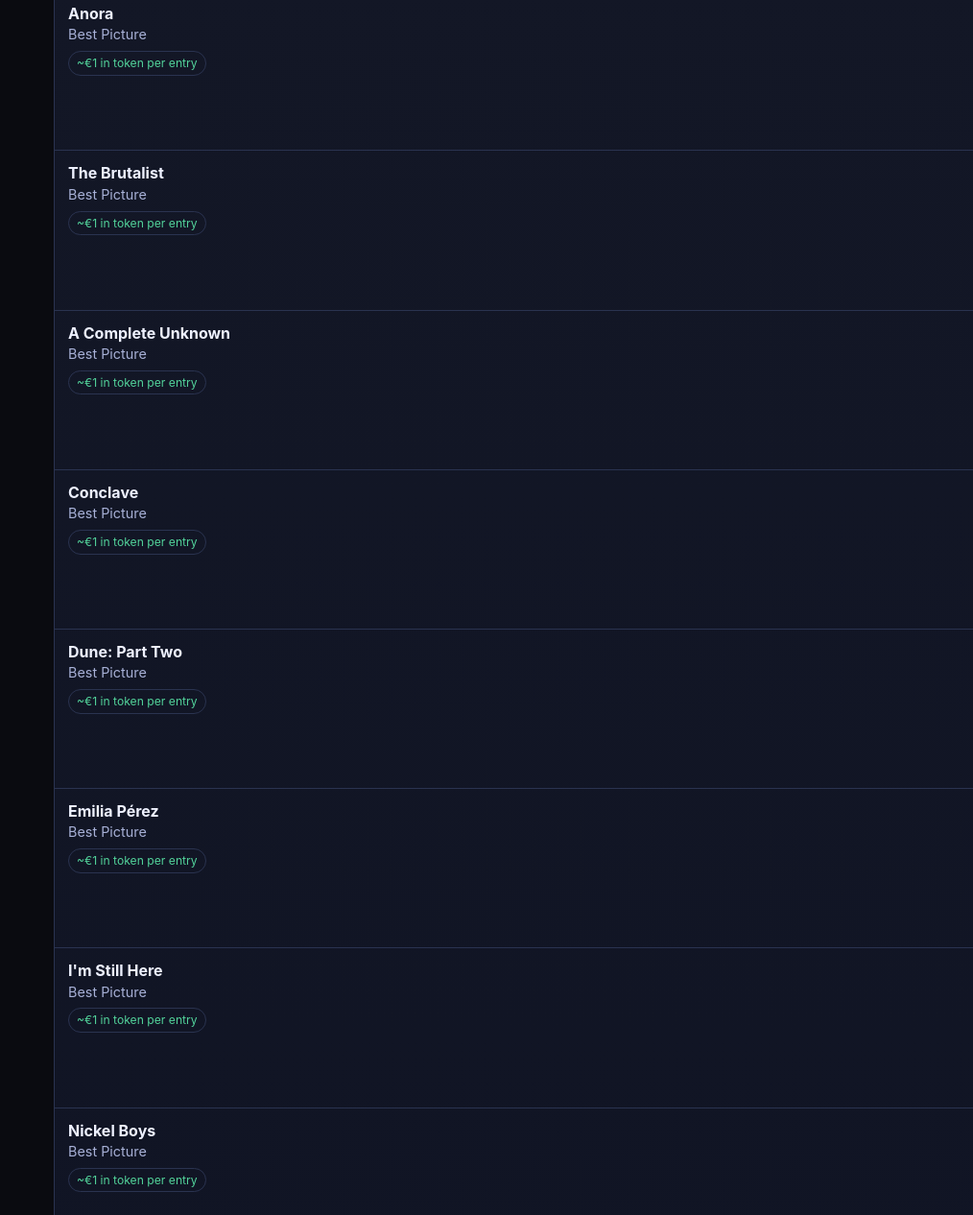
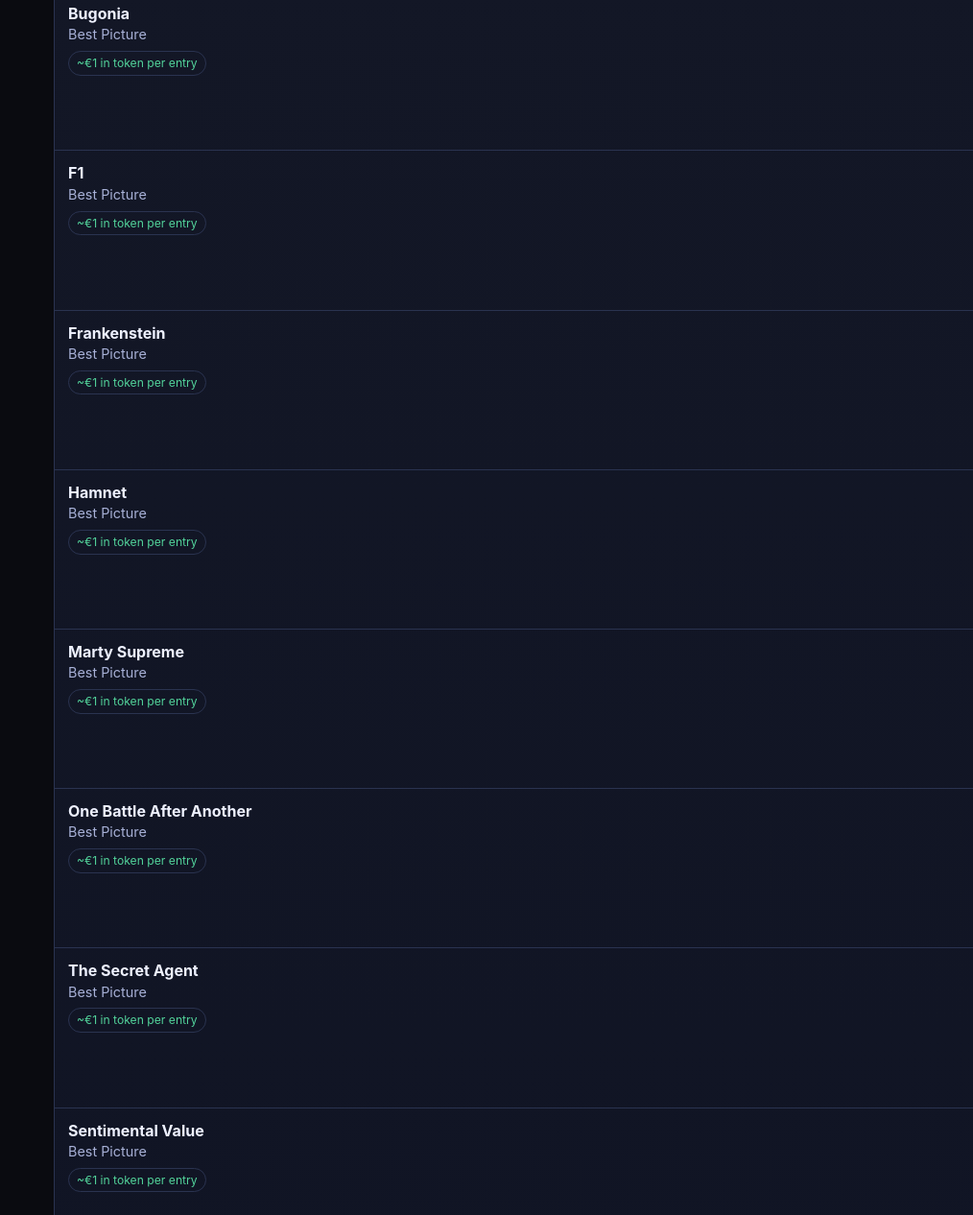
Before and after one commit to tinyaiapp-ui/tinyaiapp, a plain HTML site: page Oscar/index.html in a window 1280 px wide. Shown: the part 835-2101 px from the top of the page at 96% size, 0-1014 px from the left. Drawn offline with Linux system fonts and the light colour scheme; no server answers.

Commit message:
Update Oscar page to 2026 nominees and memo tags

```diff
--- a/Oscar/index.html
+++ b/Oscar/index.html
@@ -3,7 +3,7 @@
 <head>
   <meta charset="UTF-8" />
   <meta name="viewport" content="width=device-width, initial-scale=1.0" />
-  <title>Oscar Picks • 2025 (97th Academy Awards)</title>
+  <title>Oscar Picks • 2026 (98th Academy Awards)</title>
   <style>
     :root{
       --bg:#0a0b10;
@@ -47,7 +47,7 @@
 <body>
   <div class="wrap">
     <section class="hero">
-      <h1>🎬 Oscar Picks 2025</h1>
+      <h1>🎬 Oscar Picks 2026</h1>
       <p class="sub">Pick a category + nominee and send approximately <strong>€1 worth</strong> of the token per entry.</p>
       <div style="margin-top:14px;display:flex;justify-content:center;">
         <img src="./assets/oscar-banner.png" alt="Oscar visual" style="max-width:100%;width:min(640px,100%);border-radius:14px;border:1px solid var(--line);box-shadow:0 8px 30px rgba(0,0,0,.35);" />
@@ -63,7 +63,7 @@
 
     <div id="app" class="grid"></div>
 
-    <p class="footer">Data set: 97th Academy Awards (2025).</p>
+    <p class="footer">Data set: 98th Academy Awards (2026).</p>
   </div>
 
   <script>
@@ -72,29 +72,30 @@
     const TOKEN_MINT = '7dMm1kkytxMqZZHMk4pzUT3GqsrkFJEoz2w9uYH4pump';
 
     const categories = [
-      {name:'Best Picture', nominees:['Anora','The Brutalist','A Complete Unknown','Conclave','Dune: Part Two','Emilia Pérez','I\'m Still Here','Nickel Boys','The Substance','Wicked']},
-      {name:'Best Director', nominees:['Sean Baker — Anora','Brady Corbet — The Brutalist','James Mangold — A Complete Unknown','Jacques Audiard — Emilia Pérez','Coralie Fargeat — The Substance']},
-      {name:'Best Actor', nominees:['Adrien Brody — The Brutalist','Timothée Chalamet — A Complete Unknown','Colman Domingo — Sing Sing','Ralph Fiennes — Conclave','Sebastian Stan — The Apprentice']},
-      {name:'Best Actress', nominees:['Mikey Madison — Anora','Cynthia Erivo — Wicked','Karla Sofía Gascón — Emilia Pérez','Demi Moore — The Substance','Fernanda Torres — I\'m Still Here']},
-      {name:'Best Supporting Actor', nominees:['Kieran Culkin — A Real Pain','Yura Borisov — Anora','Edward Norton — A Complete Unknown','Guy Pearce — The Brutalist','Jeremy Strong — The Apprentice']},
-      {name:'Best Supporting Actress', nominees:['Zoe Saldaña — Emilia Pérez','Monica Barbaro — A Complete Unknown','Ariana Grande — Wicked','Felicity Jones — The Brutalist','Isabella Rossellini — Conclave']},
-      {name:'Best Original Screenplay', nominees:['Anora','The Brutalist','A Real Pain','September 5','The Substance']},
-      {name:'Best Adapted Screenplay', nominees:['Conclave','A Complete Unknown','Emilia Pérez','Nickel Boys','Sing Sing']},
-      {name:'Best Animated Feature', nominees:['Flow','Inside Out 2','Memoir of a Snail','Wallace & Gromit: Vengeance Most Fowl','The Wild Robot']},
-      {name:'Best International Feature Film', nominees:['I\'m Still Here (Brazil)','Emilia Pérez (France)','Flow (Latvia)','The Girl with the Needle (Denmark)','The Seed of the Sacred Fig (Germany)']},
-      {name:'Best Documentary Feature', nominees:['No Other Land','Black Box Diaries','Porcelain War','Soundtrack to a Coup d\'Etat','Sugarcane']},
-      {name:'Best Documentary Short', nominees:['The Only Girl in the Orchestra','Death by Numbers','I Am Ready, Warden','Incident','Instruments of a Beating Heart']},
-      {name:'Best Live Action Short', nominees:['I\'m Not a Robot','A Lien','Anuja','The Last Ranger','The Man Who Could Not Remain Silent']},
-      {name:'Best Animated Short', nominees:['In the Shadow of the Cypress','Beautiful Men','Magic Candies','Wander to Wonder','Yuck!']},
-      {name:'Best Original Score', nominees:['The Brutalist','Conclave','Emilia Pérez','Wicked','The Wild Robot']},
-      {name:'Best Original Song', nominees:['El Mal — Emilia Pérez','The Journey — The Six Triple Eight','Like a Bird — Sing Sing','Mi camino — Emilia Pérez','Never Too Late — Elton John: Never Too Late']},
-      {name:'Best Sound', nominees:['Dune: Part Two','A Complete Unknown','Emilia Pérez','Wicked','The Wild Robot']},
-      {name:'Best Production Design', nominees:['Wicked','The Brutalist','Conclave','Dune: Part Two','Nosferatu']},
-      {name:'Best Cinematography', nominees:['The Brutalist','Dune: Part Two','Emilia Pérez','Maria','Nosferatu']},
-      {name:'Best Makeup and Hairstyling', nominees:['The Substance','A Different Man','Emilia Pérez','Nosferatu','Wicked']},
-      {name:'Best Costume Design', nominees:['Wicked','A Complete Unknown','Conclave','Gladiator II','Nosferatu']},
-      {name:'Best Film Editing', nominees:['Anora','The Brutalist','Conclave','Emilia Pérez','Wicked']},
-      {name:'Best Visual Effects', nominees:['Dune: Part Two','Alien: Romulus','Better Man','Kingdom of the Planet of the Apes','Wicked']}
+      {name:'Best Picture', nominees:['Bugonia','F1','Frankenstein','Hamnet','Marty Supreme','One Battle After Another','The Secret Agent','Sentimental Value','Sinners','Train Dreams']},
+      {name:'Best Director', nominees:['Chloé Zhao — Hamnet','Josh Safdie — Marty Supreme','Paul Thomas Anderson — One Battle After Another','Joachim Trier — Sentimental Value','Ryan Coogler — Sinners']},
+      {name:'Best Actor', nominees:['Timothée Chalamet — Marty Supreme','Leonardo DiCaprio — One Battle After Another','Ethan Hawke — Blue Moon','Michael B. Jordan — Sinners','Wagner Moura — The Secret Agent']},
+      {name:'Best Actress', nominees:['Jessie Buckley — Hamnet','Rose Byrne — If I Had Legs I\'d Kick You','Kate Hudson — Song Sung Blue','Renate Reinsve — Sentimental Value','Emma Stone — Bugonia']},
+      {name:'Best Supporting Actor', nominees:['Benicio del Toro — One Battle After Another','Jacob Elordi — Frankenstein','Delroy Lindo — Sinners','Sean Penn — One Battle After Another','Stellan Skarsgård — Sentimental Value']},
+      {name:'Best Supporting Actress', nominees:['Amy Madigan — Weapons','Elle Fanning — Sentimental Value','Inga Ibsdotter Lilleaas — Sentimental Value','Wunmi Mosaku — Sinners','Teyana Taylor — One Battle After Another']},
+      {name:'Best Original Screenplay', nominees:['Blue Moon','It Was Just an Accident','Marty Supreme','Sentimental Value','Sinners']},
+      {name:'Best Adapted Screenplay', nominees:['Bugonia','Frankenstein','Hamnet','One Battle After Another','Train Dreams']},
+      {name:'Best Animated Feature', nominees:['Arco','Elio','KPop Demon Hunters','Little Amélie or the Character of Rain','Zootopia 2']},
+      {name:'Best International Feature Film', nominees:['It Was Just an Accident (France)','The Secret Agent (Brazil)','Sentimental Value (Norway)','Sirāt (Spain)','The Voice of Hind Rajab (Tunisia)']},
+      {name:'Best Documentary Feature', nominees:['The Alabama Solution','Come See Me in the Good Light','Cutting Through Rocks','Mr Nobody Against Putin','The Perfect Neighbor']},
+      {name:'Best Documentary Short', nominees:['All the Empty Rooms','Armed Only with a Camera: The Life and Death of Brent Renaud','Children No More: "Were and Are Gone"','The Devil Is Busy','Perfectly a Strangeness']},
+      {name:'Best Live Action Short', nominees:['Butcher\'s Stain','A Friend of Dorothy','Jane Austen\'s Period Drama','The Singers','Two People Exchanging Saliva']},
+      {name:'Best Animated Short', nominees:['Butterfly','Forevergreen','The Girl Who Cried Pearls','Retirement Plan','The Three Sisters']},
+      {name:'Best Original Score', nominees:['Bugonia','Frankenstein','Hamnet','One Battle After Another','Sinners']},
+      {name:'Best Original Song', nominees:['Dear Me — Diane Warren: Relentless','Golden — KPop Demon Hunters','I Lied to You — Sinners','Sweet Dreams of Joy — Viva Verdi!','Train Dreams — Train Dreams']},
+      {name:'Best Sound', nominees:['F1','Frankenstein','One Battle After Another','Sinners','Sirāt']},
+      {name:'Best Casting', nominees:['Hamnet','Marty Supreme','One Battle After Another','The Secret Agent','Sinners']},
+      {name:'Best Production Design', nominees:['Frankenstein','Hamnet','Marty Supreme','One Battle After Another','Sinners']},
+      {name:'Best Cinematography', nominees:['Frankenstein','Marty Supreme','One Battle After Another','Sinners','Train Dreams']},
+      {name:'Best Makeup and Hairstyling', nominees:['Frankenstein','Kokuho','Sinners','The Smashing Machine','The Ugly Stepsister']},
+      {name:'Best Costume Design', nominees:['Avatar: Fire and Ash','Frankenstein','Hamnet','Marty Supreme','Sinners']},
+      {name:'Best Film Editing', nominees:['F1','Marty Supreme','One Battle After Another','Sentimental Value','Sinners']},
+      {name:'Best Visual Effects', nominees:['Avatar: Fire and Ash','F1','Jurassic World Rebirth','The Lost Bus','Sinners']}
     ];
 
     const app = document.getElementById('app');
@@ -108,7 +109,7 @@
     }
 
     function memoFor(category, nominee){
-      return `OSCAR_2025|${slug(category)}|${slug(nominee)}`;
+      return `OSCAR_2026|${slug(category)}|${slug(nominee)}`;
     }
 
     function formatTokenAmount(v){
@@ -149,7 +150,7 @@
       const url = new URL(`solana:${recipient}`);
       url.searchParams.set('amount', String(Number(tokenAmount.toFixed(6))));
       if(mint) url.searchParams.set('spl-token', mint);
-      url.searchParams.set('label', 'Oscar Pick 2025');
+      url.searchParams.set('label', 'Oscar Pick 2026');
       url.searchParams.set('message', `${category} → ${nominee} (~€1)`);
       url.searchParams.set('memo', memo);
       return url.toString();
```
